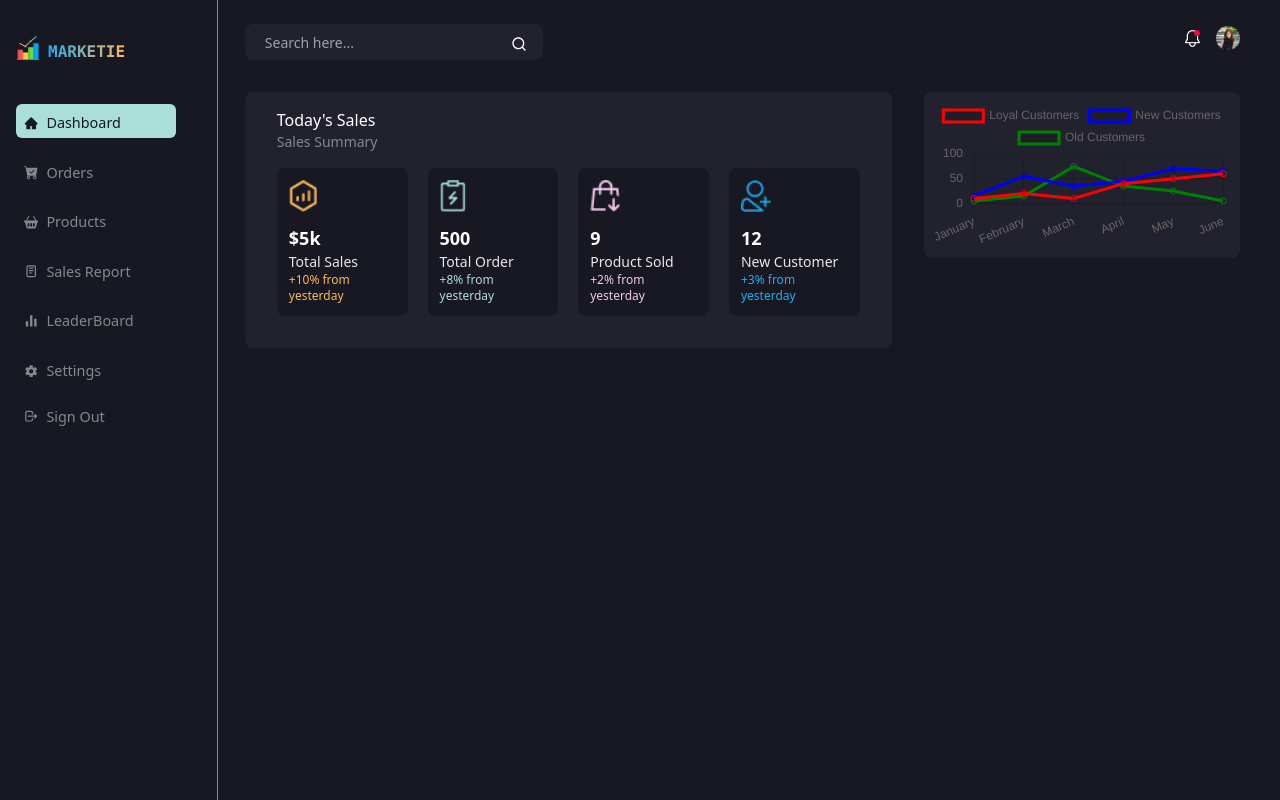
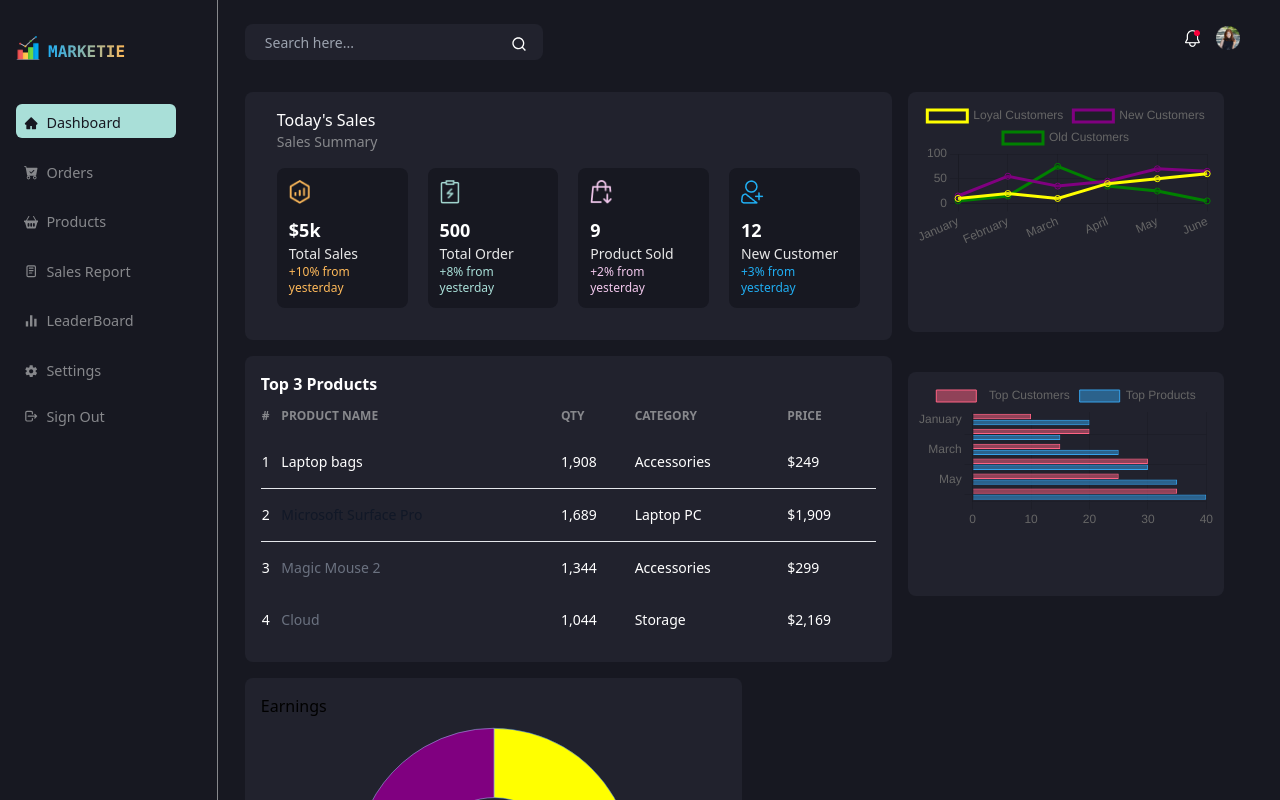
Before and after one commit to kayodeolowo/sales-dashboard, a React (Create React App) app: page /dashboard in a window 1280 px wide. Shown: the top 800 px of the page. Built offline with nearby package versions, Linux system fonts and the light colour scheme.

Commit message:
products

```diff
--- a/src/Pages/Home.jsx
+++ b/src/Pages/Home.jsx
@@ -4,8 +4,26 @@ import { NavContainer } from '../styles/NavContainer';
 import Navbar from '../components/Navbar';
 import salesData from '../../src/Data/summary.json';
 import LineChart from '../components/LineChart';
+import BarChart from '../components/BarChart';
+import { Chart as ChartJS, ArcElement, Tooltip, Legend } from 'chart.js';
+import { Doughnut } from 'react-chartjs-2';
 
 const Home = () => {
+    const data = {
+
+        datasets: [{
+            labels: [
+                'Red',
+                'Blue',
+
+            ],
+            data: [3, 6],
+            backgroundColor: ['yellow', 'purple'],
+            borderColor: ['#2A6AFF', '#AAC3FF'],
+            borderWidth: 0.5,
+        }]
+    }
+
     return (
         <div className='bg-black'>
             <DashboardContainer>
@@ -13,8 +31,8 @@ const Home = () => {
                     <Navbar />
                 </NavContainer>
 
-        <div className='flex flex-col md:flex-row justify-between mt-4'>
-          <div className='md:w-[65%] 2xl:w-[60%] bg-greyblack p-2  md:p-4 rounded-lg'>
+                <div className='flex flex-col md:flex-row md:space-x-4 mt-4 2xl:justify-between'>
+                    <div className='md:w-[65%]  bg-greyblack p-2  md:p-4 rounded-lg'>
                         <h1 className='text-white md:ml-4 mt-2 md:mt-0'>Today's Sales</h1>
                         <p className='text-greytext text-sm md:ml-4'>Sales Summary</p>
 
@@ -34,7 +52,7 @@ const Home = () => {
 
                                 return (
                                     <div key={item.id} className='bg-black p-2 md:p-3 text-white rounded-lg'>
-                    <img className='h-6 md:h-8' src={item.image} alt={item.type} />
+                                        <img className='h-6 2xl:h-7' src={item.image} alt={item.type} />
                                         <h1 className='text-lg mt-3 font-semibold'>{item.amount}</h1>
                                         <h1 className='text-sm text-offwhite'>{item.type}</h1>
                                         <p className={`text-xs font-thin ${textColor}`}>{item.des}</p>
@@ -44,10 +62,144 @@ const Home = () => {
                         </div>
                     </div>
 
-          <div className='mt-4 md:mt-0 '>
-            <LineChart/>
+                    <div className='mt-4 md:mt-0  h-full'>
+                        <LineChart />
                     </div>
                 </div>
+
+                <div className='mt-4 flex flex-col md:flex-row  md:space-x-4 2xl:justify-between'>
+                    <div className='md:w-[65%]  bg-greyblack p-2  md:p-4 rounded-lg'>
+                        <h1 className='text-white font-bold'> Top 3 Products </h1>
+
+
+                        <div class="relative overflow-x-auto">
+                            <table class="w-full text-sm text-left text-gray-500 ">
+                                <thead class="text-xs text-greytext uppercase ">
+                                    <tr>
+                                        <th scope="col" class=" py-3">
+                                            #
+                                        </th>
+
+                                        <th scope="col" class=" py-3">
+                                            Product name
+                                        </th>
+                                        <th scope="col" class=" py-3">
+                                            Qty
+                                        </th>
+                                        <th scope="col" class=" py-3">
+                                            Category
+                                        </th>
+                                        <th scope="col" class=" py-3">
+                                            Price
+                                        </th>
+                                    </tr>
+                                </thead>
+                                <tbody>
+                                    <tr class=" border-b  dark:border-gray-700">
+                                        <th scope="row" class=" py-4 font-medium text-white whitespace-nowrap ">
+                                            1
+                                        </th>
+
+                                        <th scope="row" class=" py-4 font-medium text-white whitespace-nowrap ">
+                                            Laptop  bags
+                                        </th>
+                                        <td class=" py-4 text-white">
+                                            1,908
+                                        </td>
+                                        <td class="py-4 text-white">
+                                            Accessories
+                                        </td>
+                                        <td class=" py-4 text-white">
+                                            $249
+                                        </td>
+                                    </tr>
+                                    <tr class=" border-b  dark:border-gray-700">
+                                        <th scope="row" class=" py-4 font-medium text-white whitespace-nowrap ">
+                                            2
+                                        </th>
+
+                                        <th scope="row" class=" py-4 font-medium text-gray-900 whitespace-nowrap dark:text-white">
+                                            Microsoft Surface Pro
+                                        </th>
+                                        <td class=" py-4 text-white">
+                                            1,689
+                                        </td>
+                                        <td class=" py-4 text-white">
+                                            Laptop PC
+                                        </td>
+                                        <td class=" py-4 text-white">
+                                            $1,909
+                                        </td>
+                                    </tr>
+                                    <tr class=" ">
+                                        <th scope="row" class=" py-4 font-medium text-white whitespace-nowrap ">
+                                            3
+                                        </th>
+
+                                        <th scope="row" class=" py-4 font-medium  whitespace-nowrap dark:text-white">
+                                            Magic Mouse 2
+                                        </th>
+                                        <td class="py-4 text-white">
+                                            1,344
+                                        </td>
+                                        <td class=" py-4 text-white">
+                                            Accessories
+                                        </td>
+                                        <td class=" py-4 text-white">
+                                            $299
+                                        </td>
+                                    </tr>
+
+                                    <tr class=" ">
+                                        <th scope="row" class=" py-4 font-medium text-white whitespace-nowrap ">
+                                            4
+                                        </th>
+
+                                        <th scope="row" class=" py-4 font-medium  whitespace-nowrap dark:text-white">
+                                            Cloud
+                                        </th>
+                                        <td class="py-4 text-white">
+                                            1,044
+                                        </td>
+                                        <td class=" py-4 text-white">
+                                            Storage
+                                        </td>
+                                        <td class=" py-4 text-white">
+                                            $2,169
+                                        </td>
+                                    </tr>
+                                </tbody>
+                            </table>
+                        </div>
+
+                    </div>
+
+                    <div className='mt-4 mb:mt-0'>
+                        <BarChart />
+                    </div>
+                </div>
+
+
+                <div>
+                    <div className='md:w-[50%] w-full mx-auto lg:mx-0 bg-greyblack mt-4  p-4 rounded-lg'>
+                        <div>
+                            <h1> Earnings </h1>
+                        </div>
+                        <div className='relative  md:w-[18rem] md:h-[18rem] mx-auto'>
+                            <Doughnut
+                                data={data}
+                                className=''
+                            ></Doughnut>
+                            <div className='absolute top-1/2 left-1/2 transform -translate-x-1/2 -translate-y-1/2'>
+                                <h1 className='text-center text-white text-sm'> Earnings</h1>
+                            </div>
+                        </div>
+                    </div>
+
+
+                </div>
+
+
             </DashboardContainer>
         </div>
     );
--- /dev/null
+++ b/src/components/BarChart.jsx
@@ -0,0 +1,47 @@
+import React from 'react';
+import { Bar } from 'react-chartjs-2';
+
+const chartData = {
+  labels: ['January', 'February', 'March', 'April', 'May', 'June'],
+  datasets: [
+    {
+      label: '  Top Customers',
+      data: [10, 20, 15, 30, 25, 35],
+      backgroundColor: 'rgba(255, 99, 132, 0.5)',
+      borderColor: 'rgba(255, 99, 132, 1)',
+      borderWidth: 1,
+    },
+    {
+      label: 'Top Products',
+      data: [20, 15, 25, 30, 35, 40],
+      backgroundColor: 'rgba(54, 162, 235, 0.5)',
+      borderColor: 'rgba(54, 162, 235, 1)',
+      borderWidth: 1,
+    },
+  ],
+};
+
+
+const BarChart = () => {
+  return (
+    <div className="w-full  bg-greyblack rounded-lg p-2  md:h-[14rem]">
+      <Bar
+        data={chartData}
+        options={{
+          indexAxis: 'y',
+          scales: {
+            x: {
+              beginAtZero: true,
+            },
+            y: {
+              beginAtZero: true,
+            },
+          },
+        }}
+      />
+    </div>
+  );
+};
+
+
+export default BarChart;
--- a/src/components/LineChart.jsx
+++ b/src/components/LineChart.jsx
@@ -12,13 +12,13 @@ const LineChart = () => {
       {
         label: 'Loyal Customers',
         data: [10, 20, 10, 40, 50, 60],
-        borderColor: 'red',
+        borderColor: 'yellow',
         fill: false,
       },
       {
         label: 'New Customers',
         data: [15, 55, 35, 45, 70, 65],
-        borderColor: 'blue',
+        borderColor: 'purple',
         fill: false,
       },
       {
@@ -44,8 +44,8 @@ const LineChart = () => {
 
   return (
     <div className="w-full  bg-greyblack rounded-lg p-2">
-      <div className="">
-        <Line data={chartData} options={options} />
+      <div className=" md:h-[14rem]">
+        <Line data={chartData} options={options} className='' />
       </div>
     </div>
   );
```
Lines whose indentation alone changed are shown as unchanged.
